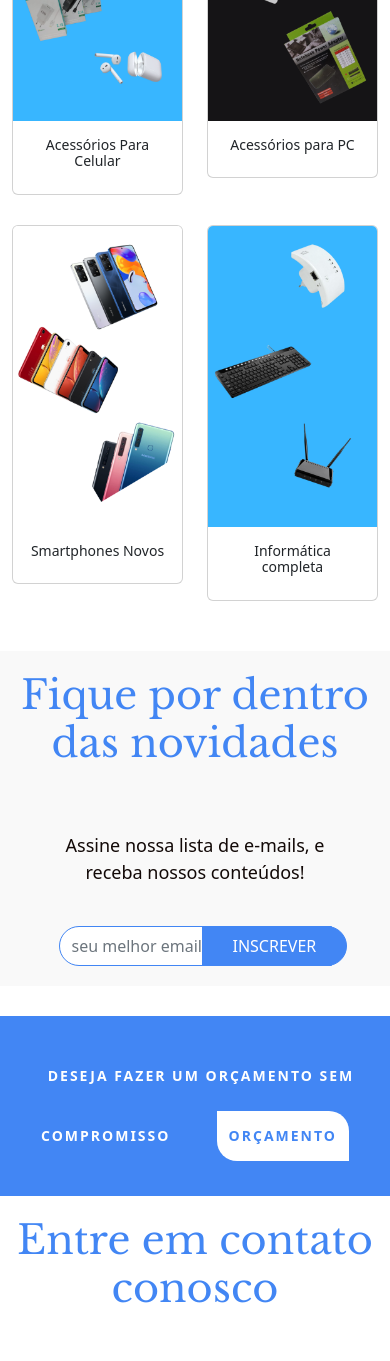
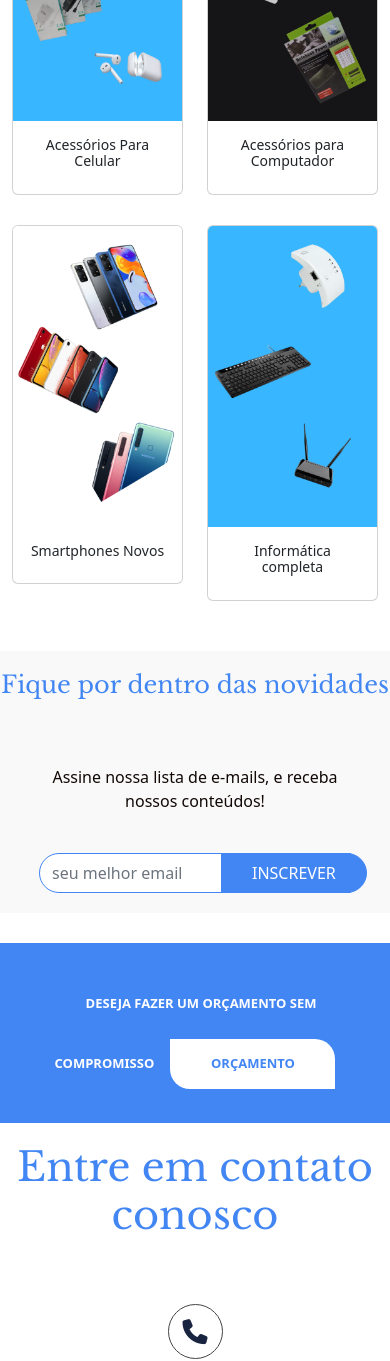
Before and after one commit to ygorp/loja-virtual, a website: page index.html in a window 390 px wide. Shown: the part 2620-3981 px from the top of the page. Drawn offline with nearby package versions, Linux system fonts and the light colour scheme; a web font is replaced by a local one.

Commit message:
finalizando mobile e a página.

```diff
--- a/css/style.css
+++ b/css/style.css
@@ -437,4 +437,21 @@ a {
     width: 50%;
     margin-bottom: 30px;
   }
+
+  #news-area .main-title {
+    font-size: 24px;
+  }
+  #news-area p {
+    font-size: 16px;
+  }
+  #email-input {
+    width: 80%;
+  }
+
+  #call-area p, #call-area #call-btn {
+    font-size: 13px;
+    letter-spacing: 0;
+    margin: 0;
+    width: 50%;
+  }
 }
--- a/index.html
+++ b/index.html
@@ -205,7 +205,7 @@
                     class="card-img-top"
                   />
                   <div class="card-body">
-                    <h5 class="card-title">Acessórios para PC</h5>
+                    <h5 class="card-title">Acessórios para Computador</h5>
 
                   </div>
                 </div>
```
